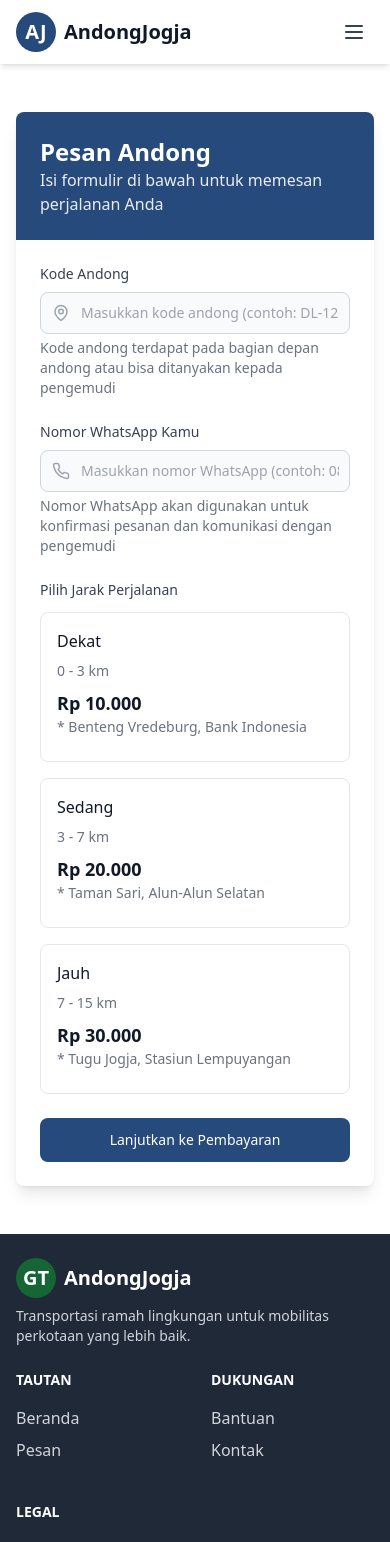
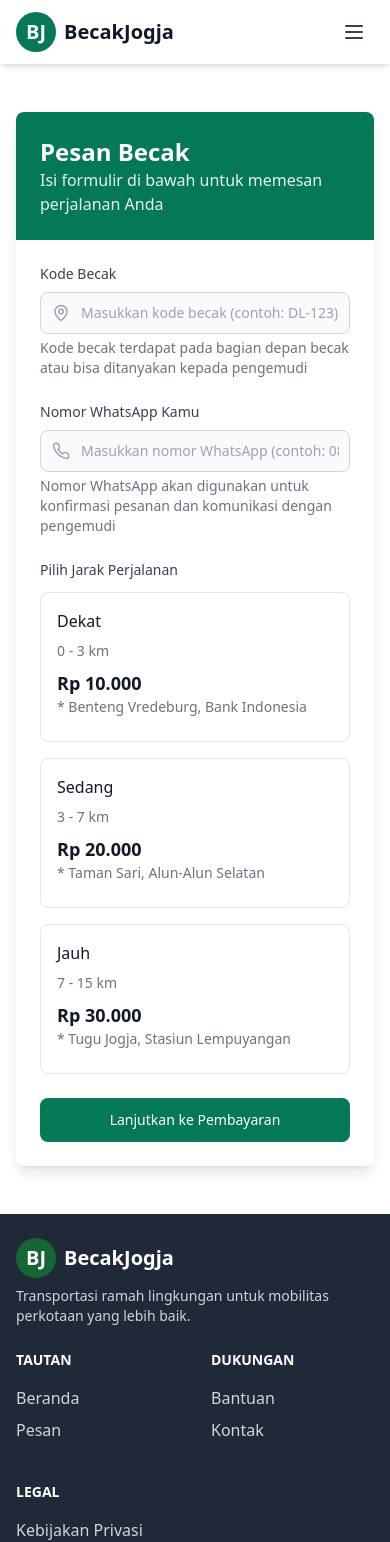
Before and after one commit to sulthonidap/ui-greenbecak, a React (Vite) app: page /pesan in a window 390 px wide. Shown: the top 1542 px of the page. Built offline with nearby package versions, Linux system fonts and the light colour scheme; no server answers.

Commit message:
Perbarui nama aplikasi dari AndongJogja menjadi BecakJogja di berbagai komponen, termasuk Footer, Navbar, LandingPage, dan OrderPage. Sesuaikan warna tema untuk mencerminkan perubahan merek.

```diff
--- a/src/components/Footer.tsx
+++ b/src/components/Footer.tsx
@@ -8,9 +8,9 @@ const Footer: React.FC = () => {
           <div className="mb-6 md:mb-0">
             <div className="flex items-center">
               <div className="w-10 h-10 bg-green-800 rounded-full flex items-center justify-center">
-                <span className="text-white text-xl font-bold">GT</span>
+                <span className="text-white text-xl font-bold">BJ</span>
               </div>
-              <span className="ml-2 text-xl font-semibold">AndongJogja</span>
+              <span className="ml-2 text-xl font-semibold">BecakJogja</span>
             </div>
             <p className="mt-2 text-sm text-gray-300">
               Transportasi ramah lingkungan untuk mobilitas perkotaan yang lebih baik.
@@ -59,7 +59,7 @@ const Footer: React.FC = () => {
         <hr className="my-6 border-gray-700" />
 
         <div className="flex flex-col sm:flex-row sm:justify-between items-center">
-          <span className="text-sm text-gray-300">© 2025 AndongJogja. Hak Cipta Dilindungi.</span>
+          <span className="text-sm text-gray-300">© 2025 BecakJogja. Hak Cipta Dilindungi.</span>
           <div className="flex mt-4 space-x-6 sm:mt-0">
             <a href="#" className="text-gray-300 hover:text-white">
               <span className="sr-only">Facebook</span>
--- a/src/components/Navbar.tsx
+++ b/src/components/Navbar.tsx
@@ -20,18 +20,18 @@ const Navbar: React.FC = () => {
         <div className="flex justify-between h-16">
           <div className="flex items-center">
             <Link to="/" className="flex items-center">
-              <div className="w-10 h-10 rounded-full flex items-center justify-center" style={{ backgroundColor: '#264A7C' }}>
-                <span className="text-white text-xl font-bold">AJ</span>
+              <div className="w-10 h-10 rounded-full flex items-center justify-center" style={{ backgroundColor: '#047857' }}>
+                <span className="text-white text-xl font-bold">BJ</span>
               </div>
-              <span className="ml-2 text-xl font-semibold text-gray-900">AndongJogja</span>
+              <span className="ml-2 text-xl font-semibold text-gray-900">BecakJogja</span>
             </Link>
           </div>
 
           <div className="hidden sm:flex sm:items-center sm:space-x-4">
-            <Link to="/" className="px-3 py-2 rounded-md text-sm font-medium text-gray-700 hover:text-[#264A7C] transition-colors">
+            <Link to="/" className="px-3 py-2 rounded-md text-sm font-medium text-gray-700 hover:text-[#047857] transition-colors">
               Beranda
             </Link>
-            <Link to="/pesan" className="px-3 py-2 rounded-md text-sm font-medium text-gray-700 hover:text-[#264A7C] transition-colors">
+            <Link to="/pesan" className="px-3 py-2 rounded-md text-sm font-medium text-gray-700 hover:text-[#047857] transition-colors">
               Pesan
             </Link>
 
@@ -39,22 +39,22 @@ const Navbar: React.FC = () => {
               <>
                 <Link
                   to={userType === 'admin' ? '/admin' : '/driver'}
-                  className="px-3 py-2 rounded-md text-sm font-medium text-gray-700 hover:text-[#264A7C] transition-colors"
+                  className="px-3 py-2 rounded-md text-sm font-medium text-gray-700 hover:text-[#047857] transition-colors"
                 >
                   Dashboard
                 </Link>
                 <button
                   onClick={handleLogout}
                   className="px-3 py-2 rounded-md text-sm font-medium text-white transition-colors"
-                  style={{ backgroundColor: '#264A7C' }}
-                  onMouseEnter={(e) => e.currentTarget.style.backgroundColor = '#1e3a5f'}
-                  onMouseLeave={(e) => e.currentTarget.style.backgroundColor = '#264A7C'}
+                  style={{ backgroundColor: '#047857' }}
+                  onMouseEnter={(e) => e.currentTarget.style.backgroundColor = '#065f46'}
+                  onMouseLeave={(e) => e.currentTarget.style.backgroundColor = '#047857'}
                 >
                   Keluar
                 </button>
               </>
             ) : (
-              <Link to="/login-admin" className="px-3 py-2 rounded-md text-sm font-medium text-gray-700 hover:text-[#264A7C] transition-colors">
+              <Link to="/login-admin" className="px-3 py-2 rounded-md text-sm font-medium text-gray-700 hover:text-[#047857] transition-colors">
                 Login Admin
               </Link>
             )}
@@ -63,7 +63,7 @@ const Navbar: React.FC = () => {
           <div className="flex items-center sm:hidden">
             <button
               onClick={() => setIsMenuOpen(!isMenuOpen)}
-              className="p-2 rounded-md text-gray-700 hover:text-[#264A7C] focus:outline-none transition-colors"
+              className="p-2 rounded-md text-gray-700 hover:text-[#047857] focus:outline-none transition-colors"
             >
               {isMenuOpen ? <X size={24} /> : <Menu size={24} />}
             </button>
@@ -77,14 +77,14 @@ const Navbar: React.FC = () => {
           <div className="px-2 pt-2 pb-3 space-y-1">
             <Link
               to="/"
-              className="block px-3 py-2 rounded-md text-base font-medium text-gray-700 hover:text-[#264A7C] transition-colors"
+              className="block px-3 py-2 rounded-md text-base font-medium text-gray-700 hover:text-[#047857] transition-colors"
               onClick={() => setIsMenuOpen(false)}
             >
               Beranda
             </Link>
             <Link
               to="/pesan"
-              className="block px-3 py-2 rounded-md text-base font-medium text-gray-700 hover:text-[#264A7C] transition-colors"
+              className="block px-3 py-2 rounded-md text-base font-medium text-gray-700 hover:text-[#047857] transition-colors"
               onClick={() => setIsMenuOpen(false)}
             >
               Pesan
@@ -94,7 +94,7 @@ const Navbar: React.FC = () => {
               <>
                 <Link
                   to={userType === 'admin' ? '/admin' : '/driver'}
-                  className="block px-3 py-2 rounded-md text-base font-medium text-gray-700 hover:text-[#264A7C] transition-colors"
+                  className="block px-3 py-2 rounded-md text-base font-medium text-gray-700 hover:text-[#047857] transition-colors"
                   onClick={() => setIsMenuOpen(false)}
                 >
                   Dashboard
@@ -102,9 +102,9 @@ const Navbar: React.FC = () => {
                 <button
                   onClick={handleLogout}
                   className="block w-full text-left px-3 py-2 rounded-md text-base font-medium text-white transition-colors"
-                  style={{ backgroundColor: '#264A7C' }}
-                  onMouseEnter={(e) => e.currentTarget.style.backgroundColor = '#1e3a5f'}
-                  onMouseLeave={(e) => e.currentTarget.style.backgroundColor = '#264A7C'}
+                  style={{ backgroundColor: '#047857' }}
+                  onMouseEnter={(e) => e.currentTarget.style.backgroundColor = '#065f46'}
+                  onMouseLeave={(e) => e.currentTarget.style.backgroundColor = '#047857'}
                 >
                   Keluar
                 </button>
@@ -112,7 +112,7 @@ const Navbar: React.FC = () => {
             ) : (
               <Link
                 to="/login-admin"
-                className="block px-3 py-2 rounded-md text-base font-medium text-gray-700 hover:text-[#264A7C] transition-colors"
+                className="block px-3 py-2 rounded-md text-base font-medium text-gray-700 hover:text-[#047857] transition-colors"
                 onClick={() => setIsMenuOpen(false)}
               >
                 Login Admin
--- a/src/pages/LandingPage.tsx
+++ b/src/pages/LandingPage.tsx
@@ -3,9 +3,9 @@ import { Link } from 'react-router-dom';
 import { MapPin, Clock, CreditCard, CheckCircle, Star, ChevronRight, Leaf, Shield, Users, Download, Sparkles, Zap, Heart, Award } from 'lucide-react';
 
 const LandingPage: React.FC = () => {
-  const themeColor = '#264A7C';
-  const themeColorLight = 'rgba(38, 74, 124, 0.1)';
-  const themeColorDark = '#1e3a5f';
+  const themeColor = '#047857';
+  const themeColorLight = 'rgba(4, 120, 87, 0.1)';
+  const themeColorDark = '#065f46';
   const observerRef = useRef<IntersectionObserver | null>(null);
 
   useEffect(() => {
@@ -37,8 +37,8 @@ const LandingPage: React.FC = () => {
       <section className="relative overflow-hidden" style={{ backgroundColor: themeColor }}>
         {/* Animated Background */}
         <div className="absolute inset-0">
-          <div className="absolute top-0 left-0 w-96 h-96 rounded-full opacity-20 animate-pulse" style={{ backgroundColor: '#60a5fa', filter: 'blur(100px)' }}></div>
-          <div className="absolute bottom-0 right-0 w-96 h-96 rounded-full opacity-20 animate-pulse" style={{ backgroundColor: '#3b82f6', filter: 'blur(100px)', animationDelay: '1s' }}></div>
+          <div className="absolute top-0 left-0 w-96 h-96 rounded-full opacity-15 animate-pulse" style={{ backgroundColor: '#6ee7b7', filter: 'blur(100px)' }}></div>
+          <div className="absolute bottom-0 right-0 w-96 h-96 rounded-full opacity-15 animate-pulse" style={{ backgroundColor: '#34d399', filter: 'blur(100px)', animationDelay: '1s' }}></div>
         </div>
 
         <div className="max-w-7xl mx-auto px-4 sm:px-6 lg:px-8 py-12 sm:py-16 md:py-24 lg:py-32 relative z-10">
@@ -51,7 +51,7 @@ const LandingPage: React.FC = () => {
               </div>
 
               <h1 className="text-4xl sm:text-5xl md:text-6xl lg:text-7xl font-bold mb-4 sm:mb-6 leading-tight animate-slide-in-left">
-                <span className="text-white">Andong</span>
+                <span className="text-white">Becak</span>
                 <span className="text-yellow-300 ml-1 sm:ml-2 animate-bounce-slow">Jogja</span>
               </h1>
 
@@ -59,7 +59,7 @@ const LandingPage: React.FC = () => {
                 Jelajahi Jogja dengan cara yang autentik
               </p>
               <p className="text-sm sm:text-base md:text-lg mb-6 sm:mb-8 text-white/80 max-w-xl mx-auto md:mx-0 animate-fade-in-up animation-delay-400">
-                Nikmati perjalanan yang nyaman, aman, dan ramah lingkungan dengan layanan AndongJogja.
+                Nikmati perjalanan yang nyaman, aman, dan ramah lingkungan dengan layanan BecakJogja.
                 Solusi transportasi tradisional dengan teknologi modern.
               </p>
 
@@ -86,15 +86,15 @@ const LandingPage: React.FC = () => {
               <div className="relative rounded-2xl sm:rounded-3xl overflow-hidden shadow-2xl transform hover:scale-105 transition-transform duration-500 animate-float">
                 <div className="absolute inset-0 bg-gradient-to-br from-white/10 to-transparent"></div>
                 <img
-                  src="image/hero-andong.jpeg"
-                  alt="AndongJogja"
+                  src="image/hero.jpg"
+                  alt="BecakJogja"
                   className="w-full h-[300px] sm:h-[400px] md:h-[500px] object-cover"
                 />
                 <div className="absolute bottom-0 left-0 right-0 h-24 sm:h-32 bg-gradient-to-t from-black/50 to-transparent"></div>
               </div>
               {/* Decorative elements - hidden on mobile */}
               <div className="hidden sm:block absolute -top-6 -right-6 w-24 h-24 rounded-full opacity-30 animate-pulse" style={{ backgroundColor: themeColor, filter: 'blur(20px)' }}></div>
-              <div className="hidden sm:block absolute -bottom-6 -left-6 w-32 h-32 rounded-full opacity-30 animate-pulse" style={{ backgroundColor: '#60a5fa', filter: 'blur(30px)', animationDelay: '1.5s' }}></div>
+              <div className="hidden sm:block absolute -bottom-6 -left-6 w-32 h-32 rounded-full opacity-20 animate-pulse" style={{ backgroundColor: '#6ee7b7', filter: 'blur(30px)', animationDelay: '1.5s' }}></div>
             </div>
           </div>
         </div>
@@ -132,7 +132,7 @@ const LandingPage: React.FC = () => {
               <Award size={14} className="sm:w-4 sm:h-4 animate-spin-slow" />
               <span>Keunggulan Kami</span>
             </div>
-            <h2 className="text-3xl sm:text-4xl md:text-5xl font-bold mb-3 sm:mb-4 text-gray-900 animate-fade-in-up px-4">Mengapa Pilih AndongJogja?</h2>
+            <h2 className="text-3xl sm:text-4xl md:text-5xl font-bold mb-3 sm:mb-4 text-gray-900 animate-fade-in-up px-4">Mengapa Pilih BecakJogja?</h2>
             <p className="text-base sm:text-lg md:text-xl text-gray-600 max-w-2xl mx-auto animate-fade-in-up animation-delay-200 px-4">
               Solusi transportasi yang menggabungkan tradisi dan teknologi untuk pengalaman terbaik
             </p>
@@ -158,12 +158,12 @@ const LandingPage: React.FC = () => {
               {
                 icon: <Shield size={32} />,
                 title: 'Aman & Nyaman',
-                description: 'Pengemudi terlatih dan andong yang terawat untuk kenyamanan dan keamanan perjalanan Anda.'
+                description: 'Pengemudi terlatih dan becak yang terawat untuk kenyamanan dan keamanan perjalanan Anda.'
               },
               {
                 icon: <Users size={32} />,
                 title: 'Komunitas Lokal',
-                description: 'Mendukung ekonomi lokal dan memberdayakan pengemudi andong dengan teknologi modern.'
+                description: 'Mendukung ekonomi lokal dan memberdayakan pengemudi becak dengan teknologi modern.'
               },
               {
                 icon: <Heart size={32} />,
@@ -206,7 +206,7 @@ const LandingPage: React.FC = () => {
             </div>
             <h2 className="text-3xl sm:text-4xl md:text-5xl font-bold mb-3 sm:mb-4 text-gray-900 animate-fade-in-up px-4">Cara Memesan</h2>
             <p className="text-base sm:text-lg md:text-xl text-gray-600 max-w-2xl mx-auto animate-fade-in-up animation-delay-200 px-4">
-              Hanya 4 langkah sederhana untuk memesan perjalanan AndongJogja Anda
+              Hanya 4 langkah sederhana untuk memesan perjalanan BecakJogja Anda
             </p>
           </div>
 
@@ -219,7 +219,7 @@ const LandingPage: React.FC = () => {
                 step: '1',
                 icon: <MapPin size={32} />,
                 title: 'Masukkan Kode',
-                description: 'Masukkan kode andong yang tersedia di lokasi Anda'
+                description: 'Masukkan kode becak yang tersedia di lokasi Anda'
               },
               {
                 step: '2',
@@ -299,7 +299,7 @@ const LandingPage: React.FC = () => {
             </div>
             <h2 className="text-3xl sm:text-4xl md:text-5xl font-bold mb-3 sm:mb-4 text-gray-900 animate-fade-in-up px-4">Apa Kata Pelanggan Kami</h2>
             <p className="text-base sm:text-lg md:text-xl text-gray-600 max-w-2xl mx-auto animate-fade-in-up animation-delay-200 px-4">
-              Pengalaman nyata dari pengguna layanan AndongJogja
+              Pengalaman nyata dari pengguna layanan BecakJogja
             </p>
           </div>
 
@@ -355,12 +355,12 @@ const LandingPage: React.FC = () => {
       {/* CTA Section */}
       <section className="py-16 sm:py-20 md:py-24 text-white relative overflow-hidden" style={{ background: `linear-gradient(135deg, ${themeColor} 0%, ${themeColorDark} 100%)` }}>
         <div className="absolute inset-0 opacity-10">
-          <div className="absolute top-0 left-0 w-64 h-64 sm:w-96 sm:h-96 rounded-full animate-pulse" style={{ backgroundColor: '#60a5fa', filter: 'blur(100px)' }}></div>
-          <div className="absolute bottom-0 right-0 w-64 h-64 sm:w-96 sm:h-96 rounded-full animate-pulse" style={{ backgroundColor: '#3b82f6', filter: 'blur(100px)', animationDelay: '1s' }}></div>
+          <div className="absolute top-0 left-0 w-64 h-64 sm:w-96 sm:h-96 rounded-full animate-pulse" style={{ backgroundColor: '#6ee7b7', filter: 'blur(100px)', opacity: 0.15 }}></div>
+          <div className="absolute bottom-0 right-0 w-64 h-64 sm:w-96 sm:h-96 rounded-full animate-pulse" style={{ backgroundColor: '#34d399', filter: 'blur(100px)', animationDelay: '1s', opacity: 0.15 }}></div>
         </div>
 
         <div className="max-w-4xl mx-auto px-4 sm:px-6 lg:px-8 text-center relative z-10">
-          <h2 className="text-3xl sm:text-4xl md:text-5xl font-bold mb-4 sm:mb-6 animate-fade-in-up px-4">Siap Untuk Mencoba AndongJogja?</h2>
+          <h2 className="text-3xl sm:text-4xl md:text-5xl font-bold mb-4 sm:mb-6 animate-fade-in-up px-4">Siap Untuk Mencoba BecakJogja?</h2>
           <p className="text-base sm:text-lg md:text-xl mb-8 sm:mb-10 text-white/90 max-w-2xl mx-auto animate-fade-in-up animation-delay-200 px-4">
             Bergabunglah dengan ribuan orang yang telah beralih ke transportasi ramah lingkungan.
             Pesan perjalanan pertama Anda sekarang!
--- a/src/pages/OrderPage.tsx
+++ b/src/pages/OrderPage.tsx
@@ -93,7 +93,7 @@ const OrderPage: React.FC = () => {
     e.preventDefault();
 
     if (!pedicabCode.trim()) {
-      setError('Kode Andong harus diisi!');
+      setError('Kode Becak harus diisi!');
       return;
     }
 
@@ -120,7 +120,7 @@ const OrderPage: React.FC = () => {
       customer_phone: whatsappNumber,
       customer_name: `Customer ${whatsappNumber}`,
       tariff_id: tariffId,
-      notes: `Transport: Andong`
+      notes: `Transport: Becak`
     };
 
     try {
@@ -173,14 +173,14 @@ const OrderPage: React.FC = () => {
     }
   };
 
-  const themeColor = '#264A7C';
+  const themeColor = '#047857';
 
   if (loading) {
     return (
       <div className="max-w-3xl mx-auto px-4 sm:px-6 lg:px-8 py-12">
         <div className="bg-white rounded-lg shadow-lg overflow-hidden">
           <div className="p-6 text-white" style={{ backgroundColor: themeColor }}>
-            <h1 className="text-2xl font-bold">Pesan Andong</h1>
+            <h1 className="text-2xl font-bold">Pesan Becak</h1>
             <p style={{ color: 'rgba(255, 255, 255, 0.9)' }}>Memuat data tarif...</p>
           </div>
           <div className="p-6">
@@ -200,7 +200,7 @@ const OrderPage: React.FC = () => {
     <div className="max-w-3xl mx-auto px-4 sm:px-6 lg:px-8 py-12">
       <div className="bg-white rounded-lg shadow-lg overflow-hidden">
         <div className="p-6 text-white relative" style={{ backgroundColor: themeColor }}>
-          <h1 className="text-2xl font-bold">Pesan Andong</h1>
+          <h1 className="text-2xl font-bold">Pesan Becak</h1>
           <p style={{ color: 'rgba(255, 255, 255, 0.9)' }}>Isi formulir di bawah untuk memesan perjalanan Anda</p>
         </div>
 
@@ -215,13 +215,13 @@ const OrderPage: React.FC = () => {
 
           <div className="mb-6">
             <label htmlFor="pedicabCode" className="block mb-2 text-sm font-medium text-gray-700">
-              Kode Andong
+              Kode Becak
             </label>
             {codeFromQR && (
               <div className="mb-2 p-2 bg-green-50 border border-green-200 rounded-lg flex items-center gap-2 animate-fade-in">
                 <CheckCircle size={16} className="text-green-600" />
                 <p className="text-sm text-green-700">
-                  Kode andong telah terisi otomatis dari QR code
+                  Kode becak telah terisi otomatis dari QR code
                 </p>
               </div>
             )}
@@ -250,11 +250,11 @@ const OrderPage: React.FC = () => {
                   e.currentTarget.style.borderColor = codeFromQR ? '#86efac' : '';
                   e.currentTarget.style.boxShadow = '';
                 }}
-                placeholder="Masukkan kode andong (contoh: DL-123)"
+                placeholder="Masukkan kode becak (contoh: DL-123)"
               />
             </div>
             <p className="mt-1 text-sm text-gray-500">
-              Kode andong terdapat pada bagian depan andong atau bisa ditanyakan kepada pengemudi
+              Kode becak terdapat pada bagian depan becak atau bisa ditanyakan kepada pengemudi
             </p>
           </div>
 
@@ -320,7 +320,7 @@ const OrderPage: React.FC = () => {
                   }`}
                   style={selectedOption?.id === option.id ? {
                     borderColor: themeColor,
-                    backgroundColor: 'rgba(38, 74, 124, 0.1)',
+                    backgroundColor: 'rgba(4, 120, 87, 0.1)',
                     boxShadow: `0 0 0 2px ${themeColor}40`
                   } : {}}
                 >
@@ -353,7 +353,7 @@ const OrderPage: React.FC = () => {
               cursor: submitting ? 'not-allowed' : 'pointer'
             }}
             onMouseEnter={(e) => {
-              if (!submitting) e.currentTarget.style.backgroundColor = '#1e3a5f';
+              if (!submitting) e.currentTarget.style.backgroundColor = '#065f46';
             }}
             onMouseLeave={(e) => {
               if (!submitting) e.currentTarget.style.backgroundColor = themeColor;
```
